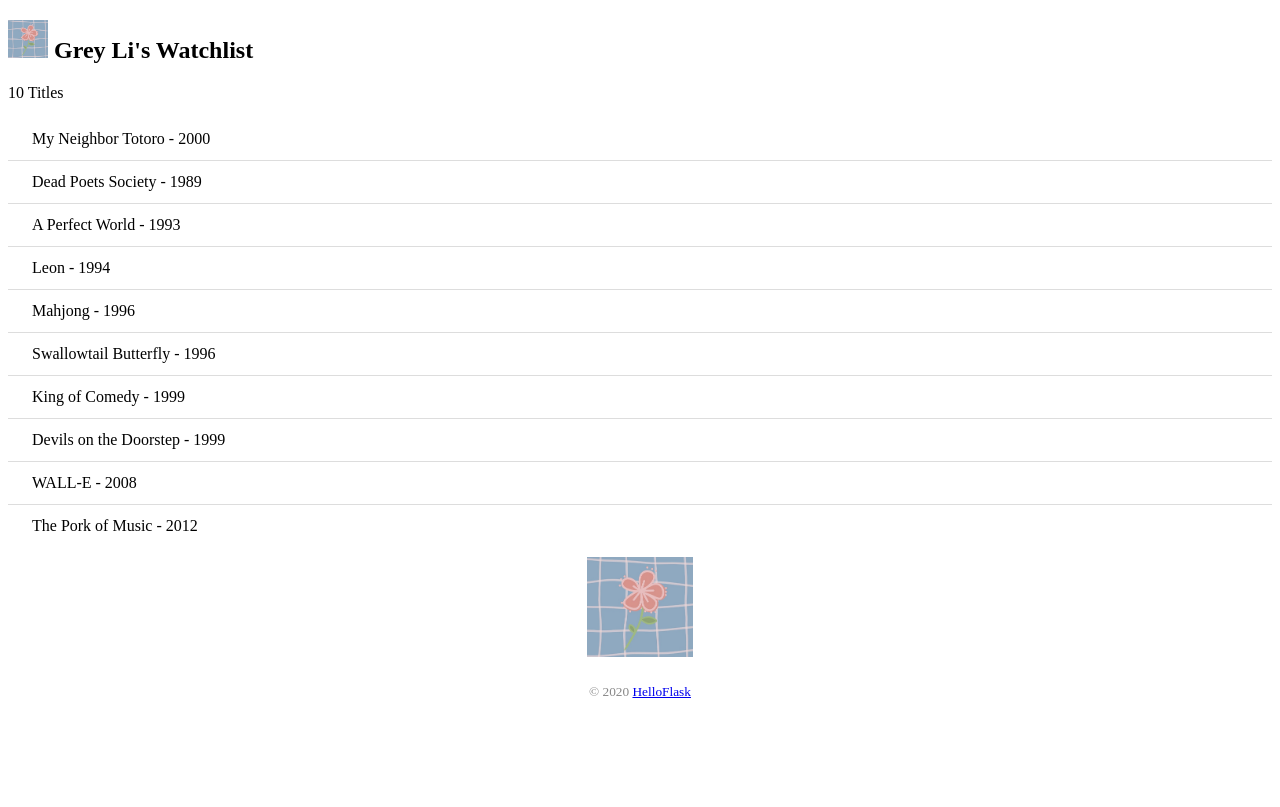
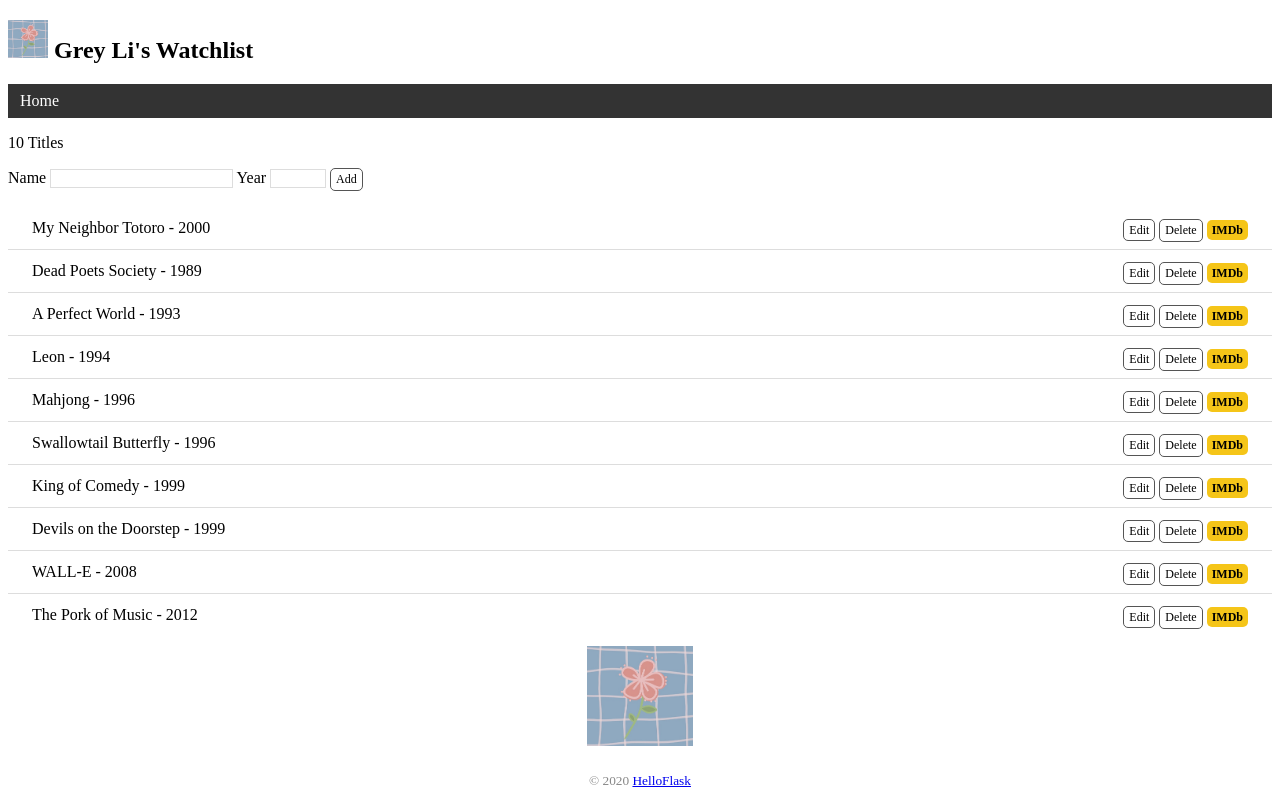
Before and after one commit to Asia-Lichi/watchlist, a Flask app: page / in a window 1280 px wide. Before the commit the page ends 698 px from the top, so only its background shows below. Run offline with Flask 2, Linux system fonts and the light colour scheme; data comes from the database, SQL or seed files in the repository; both versions use the stored data as it was after the commit.

Commit message:
Create, edit and delete item by form

```diff
--- a/app.py
+++ b/app.py
@@ -3,6 +3,8 @@ import sys
 from flask import Flask
 from flask import render_template
 from flask_sqlalchemy import SQLAlchemy
+from flask import request, url_for, redirect, flash
+
 WIN = sys.platform.startswith('win')
 if WIN:  # 如果是 Windows 系统，使用三个斜线
     prefix = 'sqlite:///'
@@ -62,10 +64,59 @@ def forge():
     db.session.commit()
     click.echo('Done.')
 
+#模板上下文处理函数对于多个模板内都需要使用的变量，我们可以使用  app.context_processor  装饰器注册一个模板上下文处理函数，如下所示：
+@app.context_processor
+def inject_user():
+    user = User.query.first()
+    return dict(user=user)
+@app.errorhandler(404)
+def page_not_found(e):
+    return render_template('404.html'), 404
+
+#所谓的“注册”，就是给这个函数戴上一个装饰器帽子。我们使用  app.route()  装饰器来为这个函数绑定对应的 URL，当用户在浏览器访问这个 URL 的时候，就会触发这个函数，获取返回值，并把返回值显示到浏览器窗口
+@app.route('/', methods=['GET', 'POST'])
+def index():
+    if request.method == 'POST':  # 判断是否是 POST 请求
+        # 获取表单数据
+        title = request.form.get('title')  # 传入表单对应输入字段的 name 值
+        year = request.form.get('year')
+        # 验证数据
+        if not title or not year or len(year) > 4 or len(title) > 60:
+            flash('Invalid input.')  # 显示错误提示
+            return redirect(url_for('index'))  # 重定向回主页
+        # 保存表单数据到数据库
+        movie = Movie(title=title, year=year)  # 创建记录
+        db.session.add(movie)  # 添加到数据库会话
+        db.session.commit()  # 提交数据库会话
+        flash('Item created.')  # 显示成功创建的提示
+        return redirect(url_for('index'))  # 重定向回主页
+    user = User.query.first()
+    movies = Movie.query.all()
+    return render_template('index.html', user=user, movies=movies)
 
 
-@app.route('/')#所谓的“注册”，就是给这个函数戴上一个装饰器帽子。我们使用  app.route()  装饰器来为这个函数绑定对应的 URL，当用户在浏览器访问这个 URL 的时候，就会触发这个函数，获取返回值，并把返回值显示到浏览器窗口
-def index():
-    user = User.query.first()  # 读取用户记录
-    movies = Movie.query.all()  # 读取所有电影记录
-    return render_template('index.html', user=user, movies=movies)
+@app.route('/movie/edit/<int:movie_id>', methods=['GET', 'POST'])
+def edit(movie_id):
+    movie = Movie.query.get_or_404(movie_id)
+    if request.method == 'POST':  # 处理编辑表单的提交请求
+        title = request.form['title']
+        year = request.form['year']
+        if not title or not year or len(year) > 4 or len(title) > 60:
+            flash('Invalid input.')
+            return redirect(url_for('edit', movie_id=movie_id))
+# 重定向回对应的编辑页面
+        movie.title = title  # 更新标题
+        movie.year = year  # 更新年份
+        db.session.commit()  # 提交数据库会话
+        flash('Item updated.')
+        return redirect(url_for('index'))  # 重定向回主页
+    return render_template('edit.html', movie=movie)  # 传入被编辑的电影记录
+
+
+@app.route('/movie/delete/<int:movie_id>', methods=['POST'])  # 限定只接受 POST 请求
+def delete(movie_id):
+    movie = Movie.query.get_or_404(movie_id)  # 获取电影记录
+    db.session.delete(movie)  # 删除对应的记录
+    db.session.commit()  # 提交数据库会话
+    flash('Item deleted.')
+    return redirect(url_for('index'))  # 重定向回主页
--- a/static/style.css
+++ b/static/style.css
@@ -7,3 +7,73 @@ footer {     color: #888;     margin-top: 15px;     text-align: center;     padd
 .movie-list li:last-child {     border-bottom:none; }
 .movie-list li:hover {     background-color: #f8f9fa; }
 .totoro {     display: block;     margin: 0 auto;     height: 100px; }
+nav ul {
+    list-style-type: none;
+    margin: 0;
+    padding: 0;
+    overflow: hidden;
+    background-color: #333;
+}
+nav li {
+    float: left;
+}
+nav li a {
+    display: block;
+    color: white;
+    text-align: center;
+    padding: 8px 12px;
+    text-decoration: none;
+}
+nav li a:hover {
+    background-color: #111;
+}
+.float-right {
+    float: right;
+}
+.imdb {
+    font-size: 12px;
+    font-weight: bold;
+    color: black;
+    text-decoration: none;
+    background: #F5C518;
+    border-radius: 5px;
+    padding: 3px 5px;
+}
+input[type=submit] {
+    font-family: inherit;
+}
+input[type=text] {
+    border: 1px solid #ddd;
+}
+input[name=year] {
+    width: 50px;
+}
+.btn {
+    font-size: 12px;
+    padding: 3px 5px;
+    text-decoration: none;
+    cursor: pointer;
+    background-color: white;
+    color: black;
+    border: 1px solid #555555;
+    border-radius: 5px;
+}
+.btn:hover {
+    text-decoration: none;
+    background-color: black;
+    color: white;
+    border: 1px solid black;
+}
+.alert {
+    position: relative;
+    padding: 7px;
+    margin: 7px 0;
+    border: 1px solid transparent;
+    color: #004085;
+    background-color: #cce5ff;
+    border-color: #b8daff;
+    border-radius: 5px;
+}
+.inline-form {
+ display: inline;
+}
--- /dev/null
+++ b/templates/base.html
@@ -0,0 +1,32 @@
+<!DOCTYPE html>
+<html lang="en">
+<head>
+    {% block head %}
+    <meta charset="utf-8">
+    {#第一处，我们添加了一个新的meta元素，这个元素会设置页面的视口，让页 面根据设备的宽度来自动缩放页面，让移动设备拥有更好的浏览体验#}
+    <meta name="viewport" content="width=device-width, initial-scale=1.0">
+    <title>{{ user.name }}'s Watchlist</title>
+    <link rel="icon" href="{{ url_for('static', filename='favicon.png') }}">
+    <link rel="stylesheet" href="{{ url_for('static', filename='style.css') }}" type="text/css">
+    {% endblock %}
+</head>
+<body>
+{% for message in get_flashed_messages() %}
+    <div class="alert">{{ message }}</div>
+{% endfor %}
+    <h2>
+        <img alt="Avatar" class="avatar" src="{{ url_for('static', filename='images/avatar.png') }}">
+        {{ user.name }}'s Watchlist
+    </h2>
+    {#下面添加的是导航栏#}
+    <nav>
+        <ul>
+            <li><a href="{{ url_for('index') }}">Home</a></li>
+        </ul>
+    </nav>
+    {% block content %}{% endblock %}
+    <footer>
+        <small>&copy; 2020 <a href="http://helloflask.com/tutorial">HelloFlask</a></small>
+    </footer>
+</body>
+</html>
--- a/templates/index.html
+++ b/templates/index.html
@@ -1,25 +1,23 @@
-<!DOCTYPE html>
-<html lang="en">
-<head>
-    <link rel="stylesheet" href="{{ url_for('static', filename='style.css') }}" type="text/css">
-    <link rel="icon" href="{{ url_for('static', filename='favicon.png') }}">
-    <meta charset="utf-8">
-    <title>{{ user.name }}'s Watchlist</title>
-</head>
-<body>
-    <h2>
-          <img alt="Avatar" class="avatar" src="{{ url_for('static', filename='images/avatar.png') }}">
-        {{ user.name }}'s Watchlist</h2>
-    {# 使用 length 过滤器获取 movies 变量的长度 #}
-    <p>{{ movies|length }} Titles</p>
-    <ul class="movie-list">
-        {% for movie in movies %}  {# 迭代 movies 变量 #}
-        <li>{{ movie.title }} - {{ movie.year }}</li>  {# 等同于 movie['title'] #}
-        {% endfor %}  {# 使用 endfor 标签结束 for 语句 #}
-    </ul>
-    <img alt="Walking Totoro" class="totoro" src="{{ url_for('static', filename='images/totoro.png') }}">
-    <footer>
-        <small>&copy; 2020 <a href="http://helloflask.com/tutorial">HelloFlask</a></small>
-    </footer>
-</body>
-</html>
+{% extends 'base.html' %}
+{% block content %}
+<p>{{ movies|length }} Titles</p>
+<form method="post">
+    Name <input type="text" name="title" autocomplete="off" required>
+    Year <input type="text" name="year" autocomplete="off" required>
+    <input class="btn" type="submit" name="submit" value="Add">
+</form>
+<ul class="movie-list">
+    {% for movie in movies %}
+    <li>{{ movie.title }} - {{ movie.year }}
+        <span class="float-right">
+            <a class="btn" href="{{ url_for('edit', movie_id=movie.id) }}">Edit</a>
+            <form class="inline-form" method="post" action="{{ url_for('delete', movie_id=movie.id) }}">
+                <input class="btn" type="submit" name="delete" value="Delete" onclick="return confirm('Are you sure?')">
+            </form>
+            <a class="imdb" href="https://www.imdb.com/find?q={{movie.title }}" target="_blank" title="Find this movie on IMDb">IMDb</a>
+        </span>
+    </li>
+    {% endfor %}
+</ul>
+<img alt="Walking Totoro" class="totoro" src="{{ url_for('static', filename='images/totoro.png') }}" title="to~to~ro~">
+{% endblock %}
```
Also changed, not shown: templates/404.html (added, +11 -0 lines), templates/edit.html (added, +10 -0 lines), data.db.
